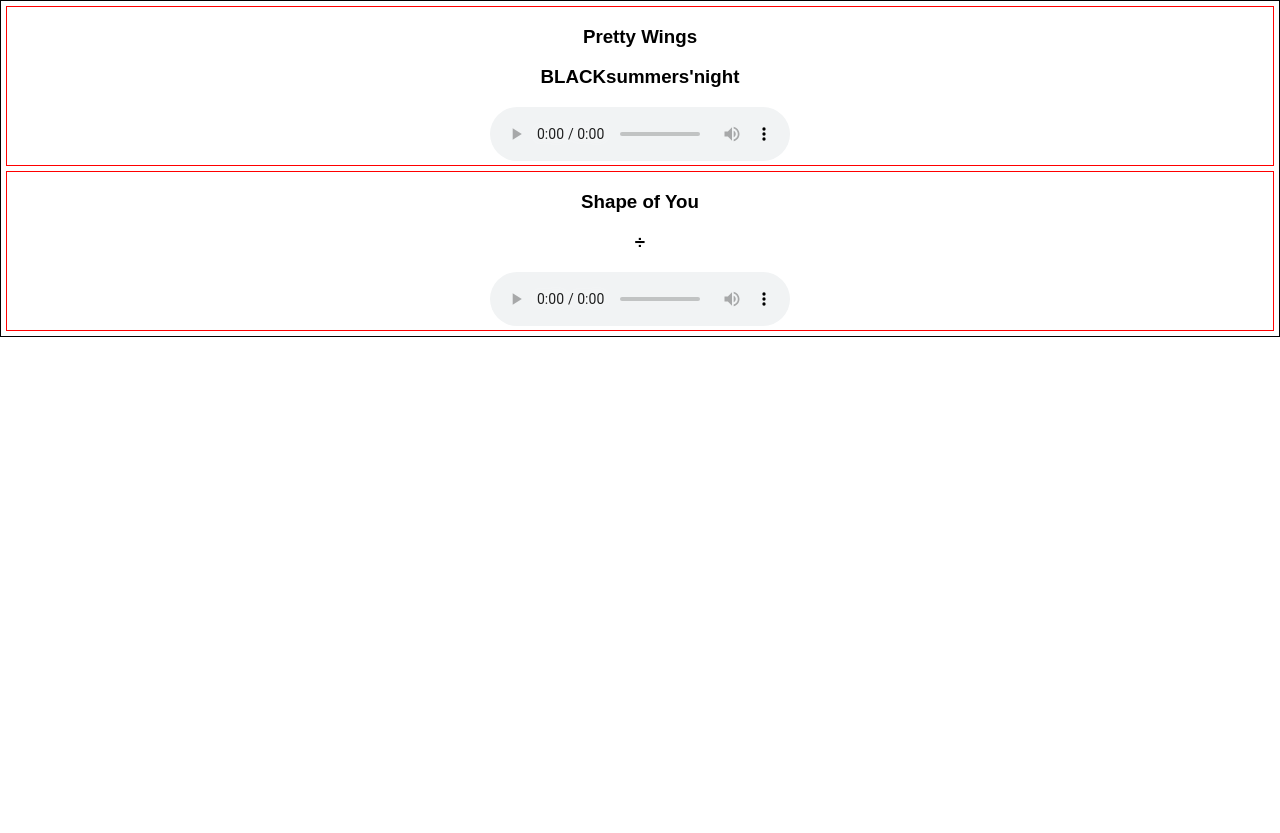
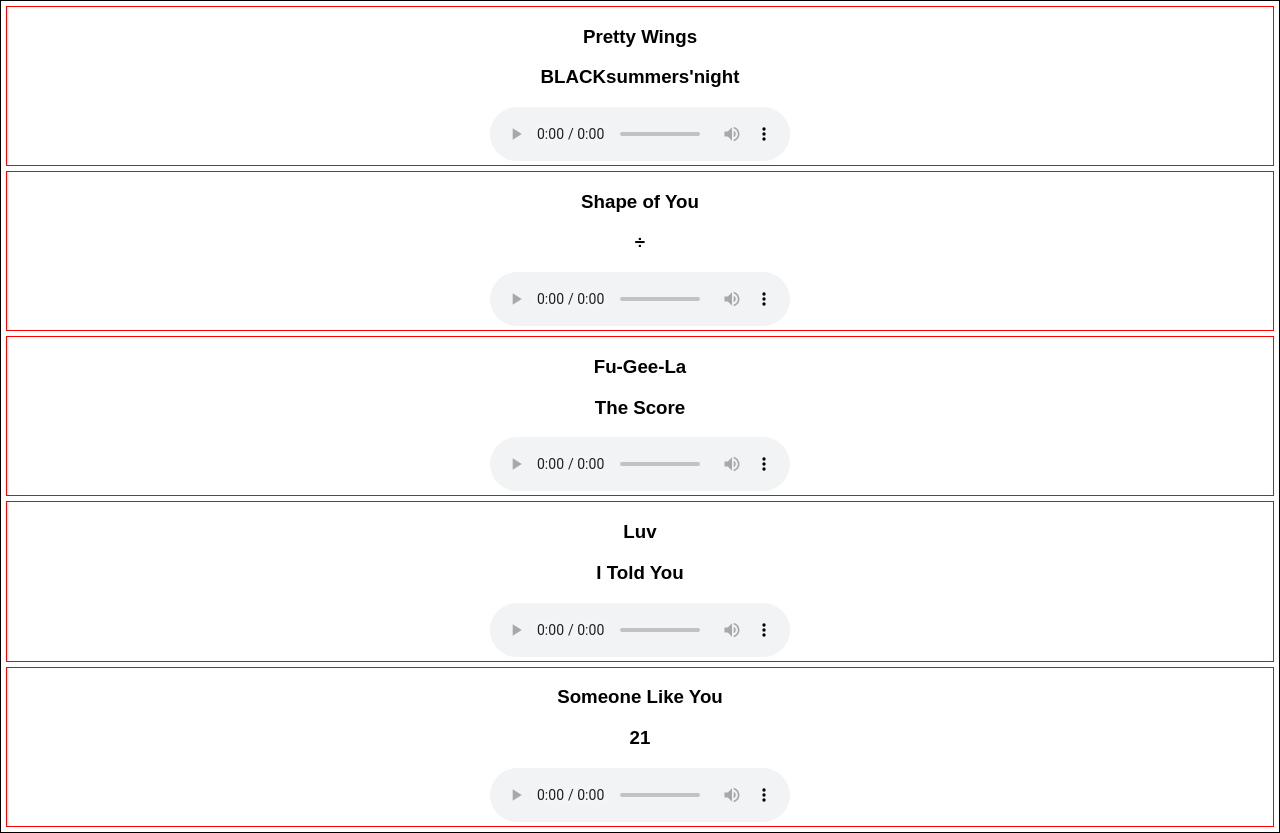
Before and after one commit to DTaitt/music-player, a React (Create React App) app: page / in a window 1280 px wide. Before the commit the page ends 800 px from the top, so only its background shows below. Built offline with nearby package versions, Linux system fonts and the light colour scheme.

Commit message:
added more songs to db

```diff
--- a/src/songData.js
+++ b/src/songData.js
@@ -4,6 +4,9 @@
 
 const prettyWings = require('./audio/03 Pretty Wings.mp3');
 const shapeOfYou = require('./audio/04 - Shape of You.mp3');
+const fuGeeLa = require('./audio/06. Fu-Gee-La.mp3');
+const luv = require('./audio/14. Luv.mp3');
+const someoneLikeYou = require('./audio/17 Adele - Someone Like You (Live Acoustic).mp3');
 
 const songData = [
   {
@@ -15,7 +18,22 @@
     'title': 'Shape of You',
     'album': '÷',
     'audio': shapeOfYou
-  }
+  },
+  {
+    'title': 'Fu-Gee-La',
+    'album': 'The Score',
+    'audio': fuGeeLa
+  },
+  {
+    'title': 'Luv',
+    'album': 'I Told You',
+    'audio': luv
+  },
+  {
+    'title': 'Someone Like You',
+    'album': '21',
+    'audio': someoneLikeYou
+  },
 ]
 
 export default songData;
```
